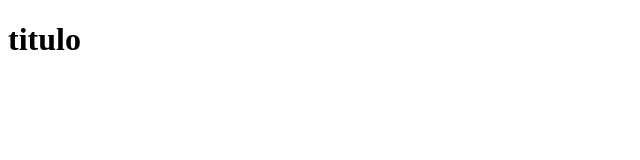
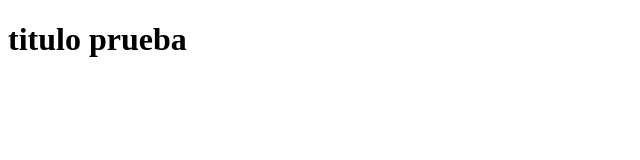
Before and after one commit to FabriGarcia2002/git-Prueba, a plain HTML site: page index.html in a window 1280 px wide. Shown: the whole page, without its empty margins (0-640 px from the left). Drawn offline with Linux system fonts and the light colour scheme.

Commit message:
se modifico el titulo

```diff
--- a/index.html
+++ b/index.html
@@ -6,6 +6,6 @@
     <title>Demo git</title>
 </head>
 <body>
-   <h1>titulo</h1>
+   <h1>titulo prueba</h1>
 </body>
 </html>
```
